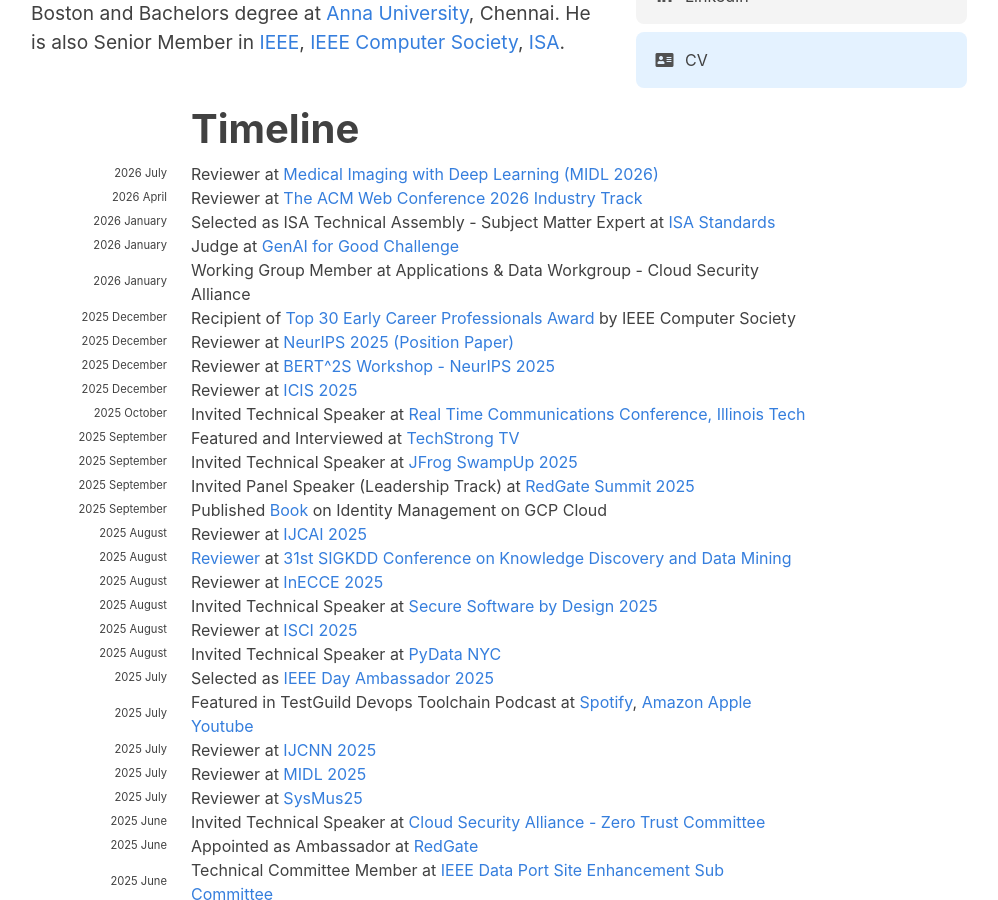
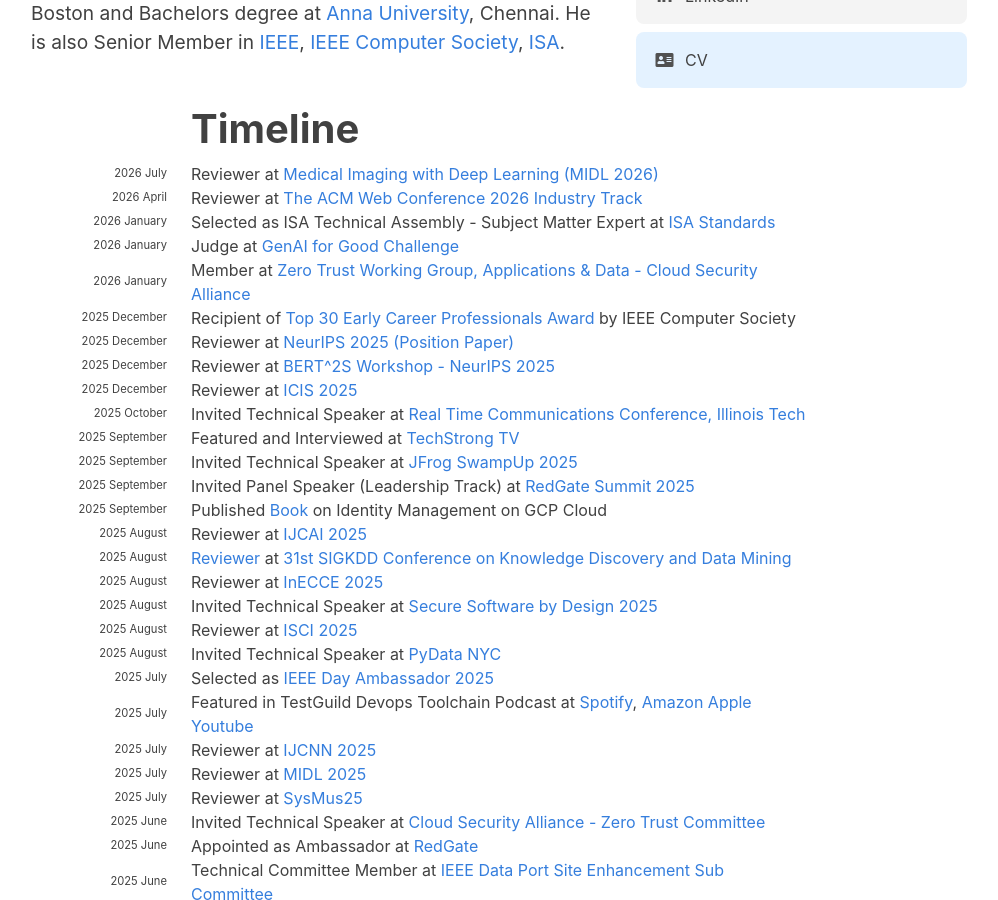
Before and after one commit to hariharanragothaman/hariharanragothaman.github.io, a Jekyll site: the page built from index.md, in a window 1280 px wide and 900 px high, scrolled down 724 px. Shown: the whole window, without its empty margins (141-1139 px from the left). Built offline with Jekyll 4.4.1, drawn with Linux system fonts in a browser that asks for light colours; nearby versions of some CDN libraries; some web fonts are replaced.

Commit message:
Updates and Polishes

```diff
--- a/_data/news.yaml
+++ b/_data/news.yaml
@@ -10,7 +10,7 @@
 
 - year: 2026
   year-extra: April
-  description: Reviewer at  <a href="https://www2026.thewebconf.org/"> The ACM Web Conference 2026 Industry Track </a>
+  description: Reviewer at <a href="https://www2026.thewebconf.org/"> The ACM Web Conference 2026 Industry Track </a>
 
 - year: 2026
   year-extra: January
@@ -22,7 +22,7 @@
 
 - year: 2026
   year-extra: January
-  description: Working Group Member at Applications & Data Workgroup - Cloud Security Alliance
+  description: Member at <a href="https://cloudsecurityalliance.org/research/working-groups/zero-trust#"> Zero Trust Working Group, Applications & Data - Cloud Security Alliance </a>
 
 #-------------------------------------------- December  ------------------------------------------------------------------------------------------------------------------------------------------------------
 
```
